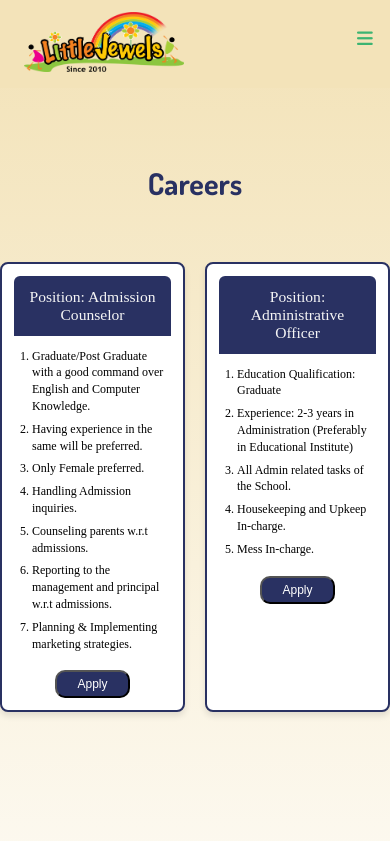
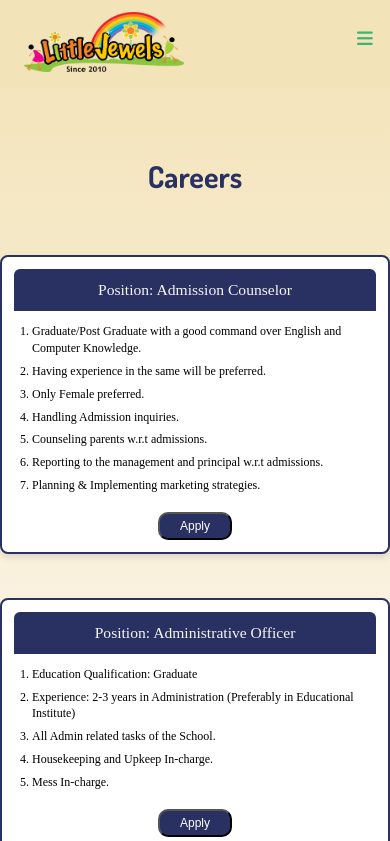
Before and after one commit to adeeburrahman11/little-jewels-new, a React (Vite) app: page /contact in a window 390 px wide. Shown: the top 841 px of the page. Built offline with nearby package versions, Linux system fonts and the light colour scheme; a web font is replaced by a local one.

Commit message:
finalupdate

```diff
--- a/src/App.css
+++ b/src/App.css
@@ -1,5 +1,14 @@
-.App {
-  background-color: #fefefe;
-  height: 100vh;
-  width: 100%;
+::-webkit-scrollbar{
+  width: 1.2rem;
 }
+
+::-webkit-scrollbar-track{
+  background-color: rgb(224, 210, 169);
+}
+
+::-webkit-scrollbar-thumb{
+  background: rgb(53, 220, 20);
+  border: 2px solid transparent;
+  border-radius: 8px;
+  background-clip: content-box;
+}
--- a/src/App.jsx
+++ b/src/App.jsx
@@ -12,6 +12,8 @@ import EventGallery from "./components/pages/Gallery/EventGallery";
 import CelebrationsGalary from "./components/pages/Gallery/CelebrationsGalary";
 import AchievementsGallery from "./components/pages/Gallery/AchievementsGallery";
 import MediaCoverageGallery from "./components/pages/Gallery/MediaCoverageGallery";
+import Program from "./components/pages/programcomponent/Program"
+import './App.css';
 
 function App() {
   return (
@@ -32,6 +34,7 @@ function App() {
         <Route path="/academics" element={<Academics />} />
         <Route path="/contact" element={<Contact />} />
         <Route path="/badjate-group" element={<BadjateGroup />} />
+        <Route path="/program" element={<Program />} />
       </Routes>
       <Footer />
     </div>
--- a/src/components/pages/Contact.css
+++ b/src/components/pages/Contact.css
@@ -18,7 +18,7 @@
     font-size: 2.5rem;
     color: #293162;
     font-family: "Dosis", sans-serif;
-    margin-top: -10rem;
+    margin-top: 1rem;
     margin-bottom: 5rem;
   }
 
@@ -103,6 +103,14 @@
         margin-top: 1rem;
         bottom: auto;
         right: auto;
+      }
+
+      .contact-card-container {
+        display: flex;
+        flex-direction: column;
+        flex-wrap: wrap;
+        justify-content: center;
+        gap: 20px;
       }
   }
 
--- a/src/components/pages/Contact.jsx
+++ b/src/components/pages/Contact.jsx
@@ -21,10 +21,9 @@ const Contact = () => {
     const { name, value, type } = target;
 
     if (type === "file") {
-      // Handle file input separately
       setForm({
         ...form,
-        [name]: e.target.files[0], // Capture the selected file
+        [name]: e.target.files[0],
       });
     } else {
       setForm({
--- a/src/components/pages/Home/HomeMain.jsx
+++ b/src/components/pages/Home/HomeMain.jsx
@@ -1,7 +1,17 @@
-import React from "react";
+import { Link, useNavigate } from "react-router-dom";
 import "./HomeMain.css";
 
 export const HomeMain = () => {
+  const navigate = useNavigate();
+
+  const handleexplore = () => {
+    navigate("/academics");
+  };
+
+  const handleenquire = () => {
+    navigate("/program");
+  }
+
   return (
     <div className="home">
       <div className="section">
@@ -11,8 +21,10 @@ export const HomeMain = () => {
           </p>
           A Feeder Kindergarten of Jain International School, Nagpur
           <div className="btns">
-            <button>E x p l o r e</button>
-            <button>E n q u i r e&nbsp; N o w</button>
+            <button onClick={handleexplore}>E x p l o r e</button>
+            <button onClick={handleenquire}>
+              E n q u i r e&nbsp; N o w
+            </button>
           </div>
         </div>
         <div className="box-img">
--- a/src/components/pages/programcomponent/Program.css
+++ b/src/components/pages/programcomponent/Program.css
@@ -51,7 +51,7 @@ body {
 
 .cardsection {
   margin-top: 6rem;
-  /* border: 5px solid red; */
+  margin-bottom: 5rem;
   width: 100%;
   height: 50%;
   display: flex;
```
